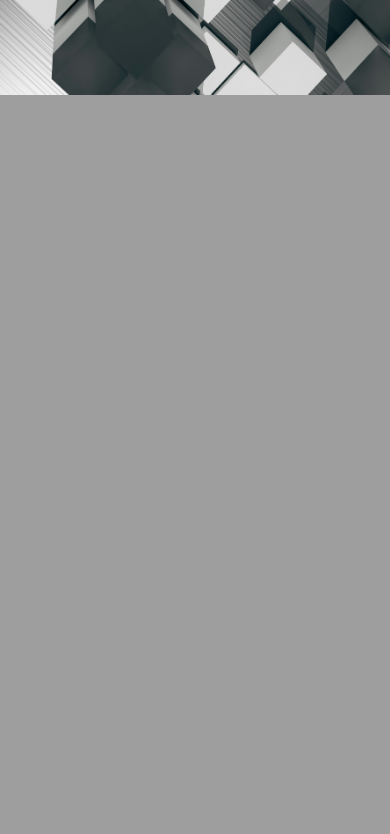
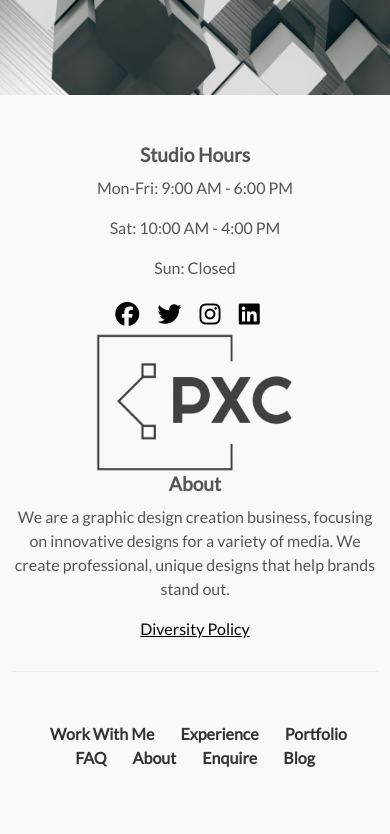
Before and after one commit to HCaldwell95/pixel-craft, a Django app: page / in a window 390 px wide. Shown: the part 749-1583 px from the top of the page. Before the commit the page ends 844 px from the top, so only its background shows below. Run offline with Django 5.2, Linux system fonts and the light colour scheme; some libraries are stand-ins or nearby versions.

Commit message:
Added footer and styles, added logo image and twaked navbar

```diff
--- a/static/css/base.css
+++ b/static/css/base.css
@@ -29,7 +29,7 @@ body {
 
 /* Account Menu Styling */
 #topnav .dropdown-menu {
-    background-color: #fff;
+    background-color: #F9F9F9;
     border-radius: 0;
     box-shadow: 0 4px 8px rgba(0, 0, 0, 0.1);
 }
@@ -40,7 +40,7 @@ body {
 
 /* Navbar Styling */
 .navbar {
-    background-color: #fff;
+    background-color: #F9F9F9;
     padding: 0;
 }
 
@@ -52,13 +52,17 @@ body {
     background-color: #333;  /* Toggle icon color */
 }
 
+.navbar-brand  {
+    padding-left: 50px;
+}
+
 .fixed-top {
     padding: 0.5em 0;
 }
 
 #delivery-banner {
-    margin-top: 0.5em;
-    background-color: grey;
+    margin-top: 2em;
+    position: relative;
 }
 
 /* from Bulma */
@@ -72,6 +76,11 @@ body {
 
 .logo-font {
     text-transform: uppercase;
+}
+
+.logo-img {
+    height: auto;
+    max-width: 75px;
 }
 
 .main-logo-link {
@@ -142,6 +151,65 @@ a.category-badge > span.badge:hover {
     cursor: pointer;
 }
 
+/* ------------------------------------ Footer Styles */
+
+.footer {
+    background-color: #f9f9f9; /* Off-white background */
+}
+
+.footer-header {
+    font-size: 1.2rem;
+    font-weight: bold;
+    margin-bottom: 10px;
+}
+
+.footer-logo {
+    max-width: 200px;
+    height: auto;
+}
+
+.social-links a {
+    font-size: 1.5rem;
+    margin-right: 15px;
+    color: #333;
+    text-decoration: none;
+}
+
+.social-links a:hover {
+    color: #007bff;
+}
+
+.footer-divider {
+    border-top: 1px solid #ccc;
+    margin: 30px 0;
+}
+
+.footer-links {
+    margin-top: 20px;
+    padding-left: 0;
+}
+
+.footer-links li {
+    display: inline-block;
+    margin: 0 15px;
+}
+
+.footer-links a {
+    color: #333;
+    font-weight: bold;
+    text-decoration: none;
+}
+
+.footer-links a:hover {
+    color: #007bff;
+}
+
+
+
+
+
+
+
 /* -------------------------------- Media Queries */
 
 /* Slightly larger container on xl screens */
--- a/templates/base.html
+++ b/templates/base.html
@@ -87,4 +87,56 @@
 
 
   </body>
+
+  <footer class="footer bg-offwhite py-5">
+    <div class="container">
+        <div class="row text-center">
+            <!-- Left Column: Studio Hours -->
+            <div class="col-md-4">
+                <h5 class="footer-header">Studio Hours</h5>
+                <p>Mon-Fri: 9:00 AM - 6:00 PM</p>
+                <p>Sat: 10:00 AM - 4:00 PM</p>
+                <p>Sun: Closed</p>
+                <div class="social-links">
+                    <a href="#" class="text-black mr-3"><i class="fab fa-facebook"></i></a>
+                    <a href="#" class="text-black mr-3"><i class="fab fa-twitter"></i></a>
+                    <a href="#" class="text-black mr-3"><i class="fab fa-instagram"></i></a>
+                    <a href="#" class="text-black mr-3"><i class="fab fa-linkedin"></i></a>
+                </div>
+            </div>
+
+            <!-- Logo -->
+            <div class="col-md-4 my-auto">
+                <a href="{% url 'home' %}" class="nav-link">
+                    <img src="{% static 'images/logo.png' %}" alt="Logo" class="footer-logo">
+                </a>
+            </div>
+
+            <!-- Right Column: About -->
+            <div class="col-md-4">
+                <h5 class="footer-header">About</h5>
+                <p>We are a graphic design creation business, focusing on innovative designs for a variety of media. We create professional, unique designs that help brands stand out.</p>
+                <a href="" class="text-black">Diversity Policy</a>
+            </div>
+        </div>
+
+        <!-- Line break -->
+        <hr class="footer-divider">
+
+        <div class="row text-center">
+            <div class="col-12">
+                <ul class="footer-links list-inline">
+                    <li class="list-inline-item"><a href="#">Work With Me</a></li>
+                    <li class="list-inline-item"><a href="#">Experience</a></li>
+                    <li class="list-inline-item"><a href="#">Portfolio</a></li>
+                    <li class="list-inline-item"><a href="#">FAQ</a></li>
+                    <li class="list-inline-item"><a href="#">About</a></li>
+                    <li class="list-inline-item"><a href="#">Enquire</a></li>
+                    <li class="list-inline-item"><a href="#">Blog</a></li>
+                </ul>
+            </div>
+        </div>
+    </div>
+</footer>
+
 </html>
--- a/templates/includes/main-nav.html
+++ b/templates/includes/main-nav.html
@@ -1,11 +1,11 @@
 {% load static %}
 
-<nav class="navbar navbar-light navbar-expand-lg fixed-top bg-white">
+<nav class="navbar navbar-light navbar-expand-lg fixed-top">
     <div class="container-fluid">
         <!-- Logo Section -->
         <div class="d-flex align-items-center me-auto" style="width: 20%;">
             <a href="/" class="navbar-brand">
-                <img src="" alt="PixelCraft Logo" class="logo-img">
+                <img src="{% static 'images/logo.png' %}" alt="PixelCraft Logo" class="logo-img">
             </a>
         </div>
 
```
Also changed, not shown: static/images/logo.png (added).
